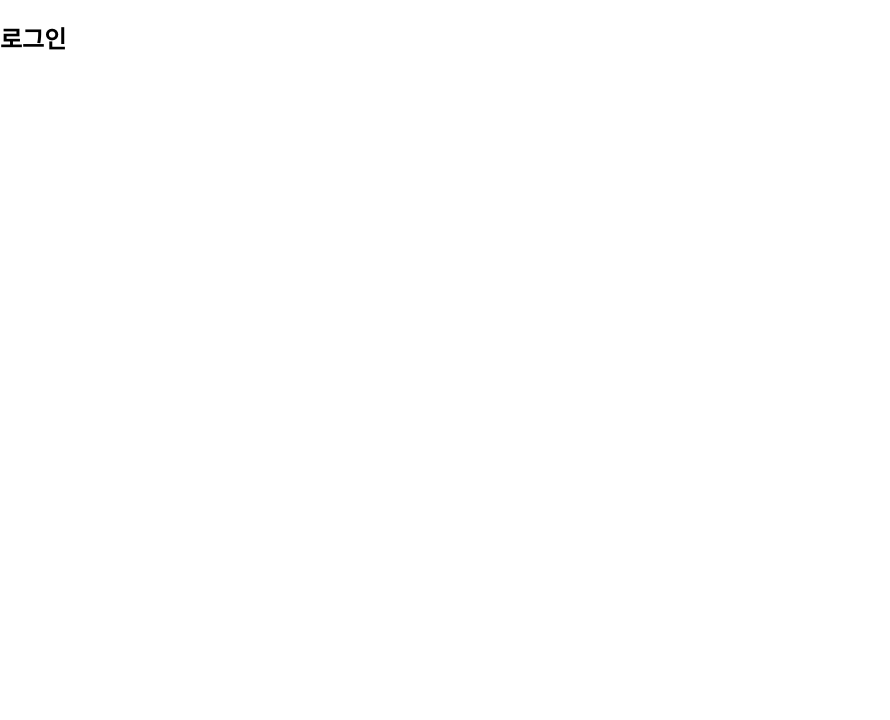
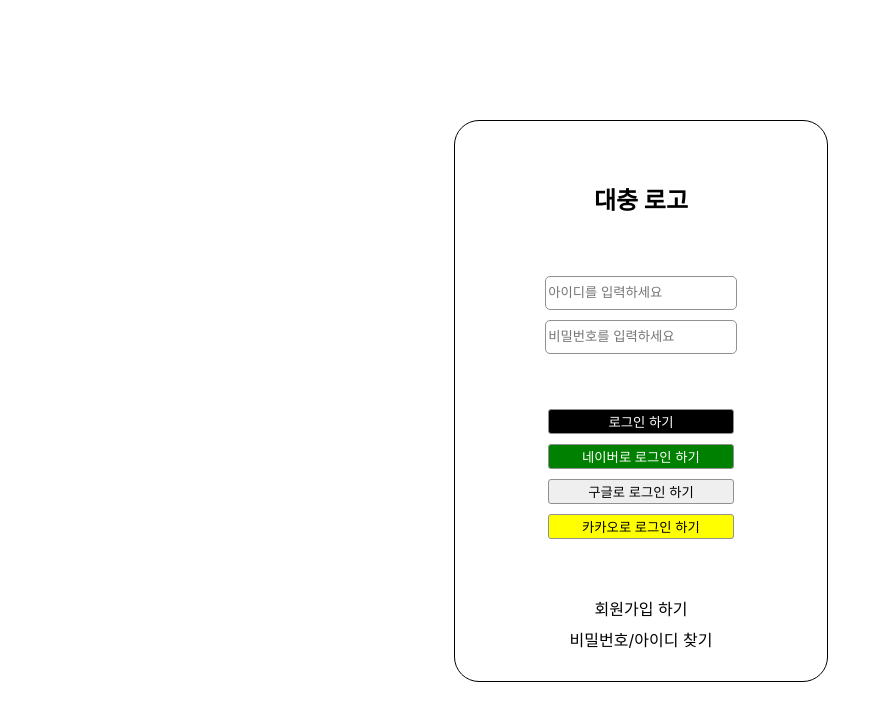
Before and after one commit to ekc0621/wh-web, a React (Create React App) app: page /sign_in in a window 1280 px wide. Shown: the top 720 px of the page, without its empty margins (0-890 px from the left). Built offline with nearby package versions, Linux system fonts and the light colour scheme.

Commit message:
간단한 로그인 화면과 회원가입 화면 제작

```diff
--- a/src/App.js
+++ b/src/App.js
@@ -3,6 +3,7 @@ import './App.scss';
 import MainPage from './componants/MainPage.jsx';
 import Signin from './componants/Signin.jsx';
 import Signup from './componants/Signup.jsx';
+import Findpw from './componants/Findpw.jsx';
 function App() {
   return (
     <div className="App">
@@ -11,6 +12,7 @@ function App() {
           <Route path='/' element = {<MainPage/>}></Route>
           <Route path='/sign_in' element = {<Signin/>}></Route>
           <Route path='/sign_up' element = {<Signup/>}></Route>
+          <Route path='/find_pw' element = {<Findpw/>}></Route>
         </Routes>
       </BrowserRouter>
 
--- /dev/null
+++ b/src/componants/Findpw.jsx
@@ -0,0 +1,9 @@
+import React from "react";
+import "../style/Findpw.scss";
+
+function Findpw(){
+    return(
+        <h2>비번찾기</h2>
+    );
+}
+export default Findpw;
--- a/src/componants/MainPage.jsx
+++ b/src/componants/MainPage.jsx
@@ -4,10 +4,11 @@ import Header from "./Header";
 import Navbar from "./Navbar";
 function MainPage(){
     return(
-        <div id="Mainpage">
+        <div id="main">
             <Header/>
             <Navbar/>
         </div>
+
     );
 }
 export default MainPage;
--- a/src/componants/Signin.jsx
+++ b/src/componants/Signin.jsx
@@ -1,9 +1,45 @@
 import React from "react";
+import { NavLink } from "react-router-dom";
 import "../style/Signin.scss";
 
-function Footer(){
+export default function Signin(){
     return(
-        <h2>로그인</h2>
+        <div id = "container">
+            <div id = "logo">
+                <h2> 대충 로고</h2>
+            </div>
+            <div id = "id">
+                <input type = "text" class = "signin_itm" placeholder="아이디를 입력하세요" id = "input_id"></input>
+            </div>
+            <div id = "pw">
+                <input type = "text" class = "signin_itm" placeholder="비밀번호를 입력하세요" id = "input_pw"></input>
+            </div>
+            <div id = "login">
+                <input type = "button" class = "signin_itm" value="로그인 하기" id = "log_btn"></input>
+            </div>
+            <div id = "oth_log">
+                <div id = "naver">
+                    <input type = "button" class = "signin_itm" value="네이버로 로그인 하기" id = "nav_btn"></input>
+                </div>
+                <div id = "google">
+                    <input type = "button" class = "signin_itm" value="구글로 로그인 하기" id = "goo_btn"></input>
+                </div>
+                <div id = "kakao">
+                    <input type = "button" class = "signin_itm" value="카카오로 로그인 하기" id = "ka_btn"></input>
+                </div>
+            </div>
+            <div class = "oth_func1" >
+                <div id = "signup">
+                    <NavLink to = "/sign_up" id = "sign_up_link">회원가입 하기</NavLink>
+                </div>
+            </div>
+
+            <div class="oth_func">
+
+                <div id = "findpw_sec">
+                    <NavLink to = "/find_pw" id = "find_pw_link">비밀번호/아이디 찾기</NavLink>
+                </div>
+            </div>
+        </div>
     );
 }
-export default Footer;
--- a/src/componants/Signup.jsx
+++ b/src/componants/Signup.jsx
@@ -3,7 +3,29 @@ import "../style/Signup.scss";
 
 function Footer(){
     return(
-        <h2>회원가입</h2>
+        <div id = "container">
+        <div id = "logo">
+            <h2> 대충 로고</h2>
+        </div>
+        <div id = "id">
+            <input type = "text" class = "signin_itm" placeholder="아이디를 입력하세요" id = "inputid"></input>
+        </div>
+        <div id = "pw">
+            <input type = "text" class = "signin_itm" placeholder="비밀번호를 입력하세요" id = "inputpw"></input>
+        </div>
+        <div id = "repw">
+            <input type = "text" class = "signin_itm" placeholder="비밀번호를 한 번더 입력하세요" id = "reinputpw"></input>
+        </div>
+        <div id = "email">
+            <input type = "text" class = "signin_itm" placeholder="이메일 입력하세요" id = "inputemail"></input>
+        </div>
+        <div id = "age">
+            <input type = "text" class = "signin_itm" placeholder="나이를 입력하세요" id = "inputage"></input>
+        </div>
+        <div id = "login">
+            <input type = "button" class = "signin_itm" value="로그인 하기" id = "logbtn"></input>
+        </div>
+    </div>
     );
 }
 export default Footer;
--- a/src/style/Signin.scss
+++ b/src/style/Signin.scss
@@ -0,0 +1,88 @@
+#container{
+    text-align: center;
+    border: 1px solid black;
+    border-radius: 25px;
+    margin-top: 120px;
+    width:29%;
+    margin-left:35.5%;
+    margin-right:35.5%;
+}
+.signin_itm{
+    margin-top: 5px;
+    margin-bottom: 5px;
+}
+#logo{
+    margin-top: 60px;
+}
+#input_id{
+    margin-top: 40px;
+    width:50%;
+    height: 30px;
+    border:solid 1px #919191;
+    border-radius: 5px;
+}
+#input_id:focus{
+    outline: none;
+}
+#input_pw{
+    width:50%;
+    height: 30px;
+    border:solid 1px #919191;
+    border-radius: 5px;
+    margin-bottom: 50px;
+}
+#input_pw:focus{
+    outline: none;
+}
+#log_btn{
+    width:50%;
+    background-color: #000000;
+    color:white;
+    border-style: none;
+    border-radius: 3px;
+    border: 1px solid #919191;
+    height: 25px;
+}
+#nav_btn{
+    width:50%;
+    color:white;
+    background-color: green;
+    border-style: none;
+    border-radius: 3px;
+    border: 1px solid #919191;
+    height: 25px;
+}
+#goo_btn{
+    width:50%;
+    // color:white;
+    // background-color: #919191;
+    // border-style: none;
+    border: 1px solid #919191;
+    border-radius: 3px;
+    height: 25px;
+}
+#ka_btn{
+    width:50%;
+    height: 25px;
+    background-color: yellow;
+    border-style: none;
+    border-radius: 3px;
+    height: 25px;
+    border: 1px solid #919191;
+    margin-bottom: 8px;
+}
+.oth_func{
+    margin-bottom: 30px;
+}
+.oth_func1{
+    margin-bottom: 7px;
+}
+
+#sign_up_link{
+    text-decoration: none;
+    color:black;
+}
+#find_pw_link{
+    text-decoration: none;
+    color:black;
+}
--- a/src/style/Signup.scss
+++ b/src/style/Signup.scss
@@ -0,0 +1,73 @@
+#container{
+    text-align: center;
+    border: 1px solid black;
+    border-radius: 25px;
+    margin-top: 120px;
+    width:29%;
+    margin-left:35.5%;
+    margin-right:35.5%;
+}
+.signin_itm{
+    margin-top: 5px;
+    margin-bottom: 5px;
+}
+#logo{
+    margin-top: 60px;
+}
+#inputid{
+    margin-top: 40px;
+    width:50%;
+    height: 30px;
+    border:solid 1px #919191;
+    border-radius: 5px;
+}
+#inputid:focus{
+    outline: none;
+}
+#inputpw{
+    width:50%;
+    height: 30px;
+    border:solid 1px #919191;
+    border-radius: 5px;
+}
+#inputpw:focus{
+    outline: none;
+}
+#reinputpw{
+    width:50%;
+    height: 30px;
+    border:solid 1px #919191;
+    border-radius: 5px;
+}
+#reinputpw:focus{
+    outline: none;
+}
+#inputemail{
+    width:50%;
+    height: 30px;
+    border:solid 1px #919191;
+    border-radius: 5px;
+}
+#inputemail:focus{
+    outline: none;
+}
+#inputage{
+    width:50%;
+    height: 30px;
+    border:solid 1px #919191;
+    border-radius: 5px;
+    margin-bottom: 20px;
+}
+#inputage:focus{
+    outline: none;
+}
+#logbtn{
+    width:50%;
+    background-color: #000000;
+    color:white;
+    border-style: none;
+    border-radius: 3px;
+    border: 1px solid #919191;
+    height: 25px;
+    margin-bottom: 20px;
+}
```
Also changed, not shown: src/style/Findpw.scss (added).
